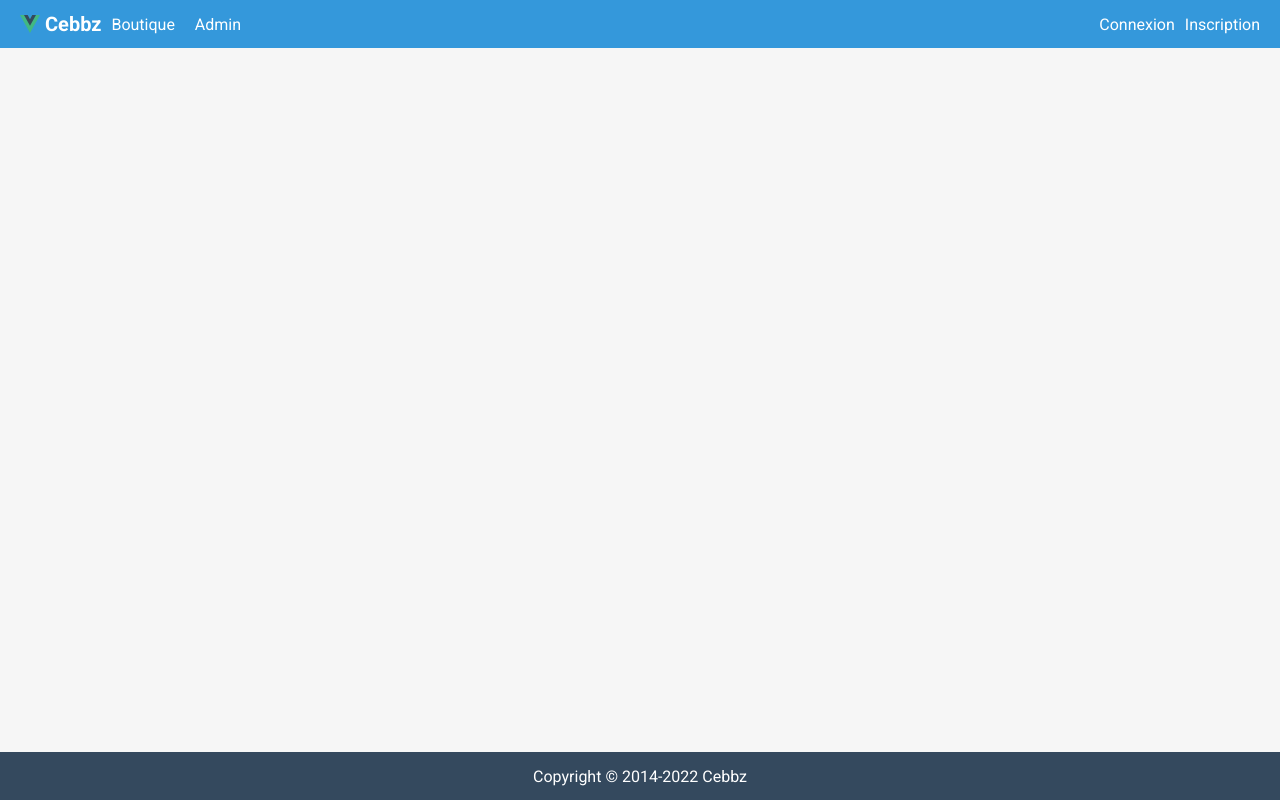
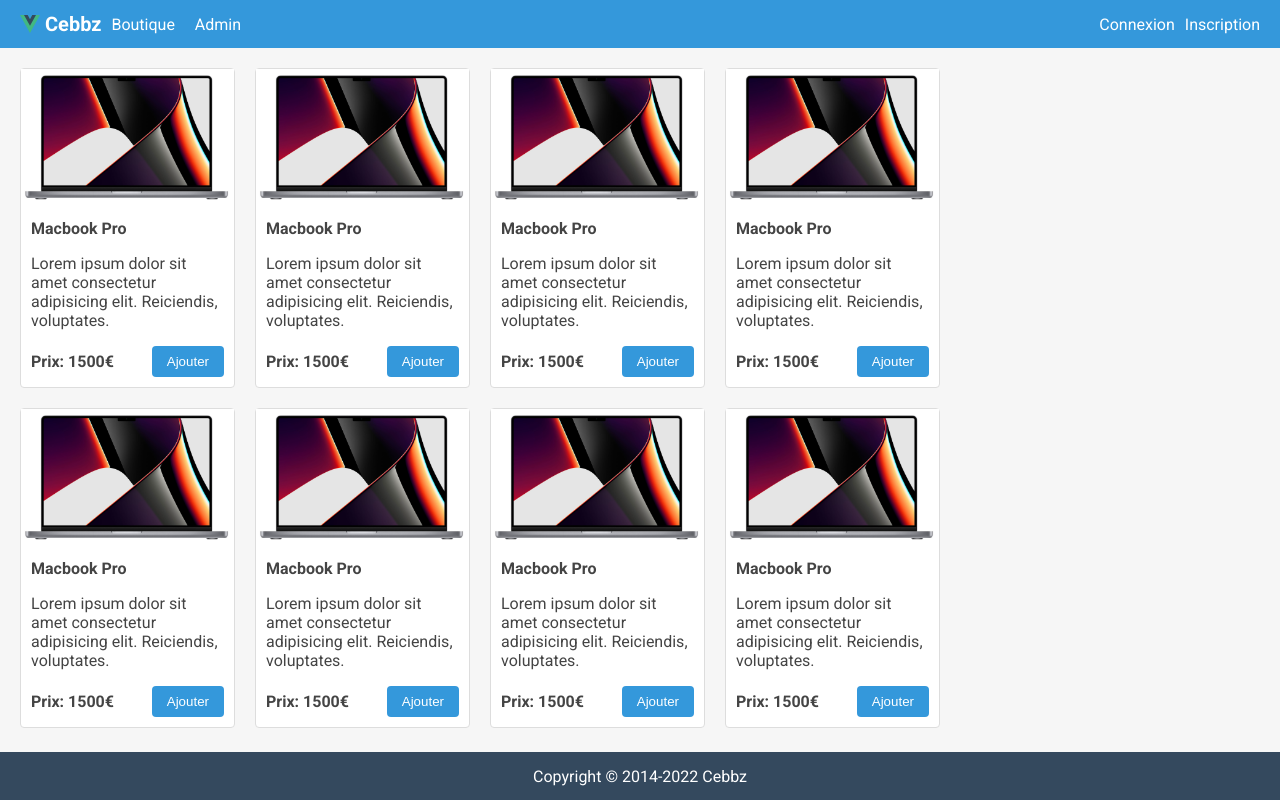
Before and after one commit to cebbz/boutique-front, a Vue app: page / in a window 1280 px wide. Built offline with nearby package versions, Linux system fonts and the light colour scheme; a web font is replaced by a local one.

Commit message:
Layout shop

```diff
--- a/src/App.vue
+++ b/src/App.vue
@@ -9,8 +9,8 @@
 <template>
     <div class="app-container">
         <TheHeader class="header" />
-        <!-- <Shop class="shop b2" />
-        <Cart class="cart b3" />-->
+        <Shop class="shop" />
+        <!-- <Cart class="cart b3" /> -->
         <TheFooter class="footer b4" />
     </div>
 </template>
--- a/src/assets/base.scss
+++ b/src/assets/base.scss
@@ -19,7 +19,7 @@
 
 //reset
 * {
-  margin: 0;
+  // margin: 0;
   padding: 0;
   box-sizing: border-box;
 }
@@ -126,3 +126,30 @@
 .m-30 {
   margin: 30px;
 }
+
+//buttons
+
+.btn {
+  padding: 8px 15px;
+  border: 0;
+  border-radius: var(--border-radius);
+  cursor: pointer;
+  font-weight: 500;
+  transition: background-color 0.2s ease-in-out;
+}
+
+.btn-primary {
+  background-color: var(--primary-1);
+  color: var(--text-primary-color);
+  &:hover {
+    background-color: var(--primary-2);
+  }
+}
+
+.btn-danger {
+  background-color: var(--danger-1);
+  color: var(--text-primary-color);
+  &:hover {
+    background-color: var(--danger-2);
+  }
+}
--- a/src/components/Shop/ShopProduct.vue
+++ b/src/components/Shop/ShopProduct.vue
@@ -1,6 +1,14 @@
 <template>
-    <div class="b5">
-        <h1>Shop Product</h1>
+    <div class="product d-flex flex-column">
+        <div class="product-image"></div>
+        <div class="p-10 d-flex flex-column">
+            <h4>Macbook Pro</h4>
+            <p>Lorem ipsum dolor sit amet consectetur adipisicing elit. Reiciendis, voluptates.</p>
+            <div class="d-flex flex-row align-items-center">
+                <strong class="flex-fill">Prix: 1500€</strong>
+                <button class="btn btn-primary">Ajouter</button>
+            </div>
+        </div>
     </div>
 </template>
 
@@ -8,4 +16,18 @@
 </script>
 
 <style lang="scss" scoped>
+.product {
+    background-color: white;
+    border: var(--border);
+    border-radius: var(--border-radius);
+
+    &-image {
+        border-top-right-radius: (--border-radius);
+        border-top-left-radius: (--border-radius);
+        background-image: url(../../assets/mbp.PNG);
+        height: 150px;
+        background-size: cover;
+        background-position: center;
+    }
+}
 </style>
--- a/src/components/Shop/ShopProductList.vue
+++ b/src/components/Shop/ShopProductList.vue
@@ -19,7 +19,7 @@
 .grid {
     display: grid;
     grid-template-columns: repeat(4, 1fr);
-    grid-auto-rows: 300px;
+    grid-auto-rows: 320px;
     gap: 20px;
 }
 </style>
```
Also changed, not shown: src/assets/mbp.PNG (added).
